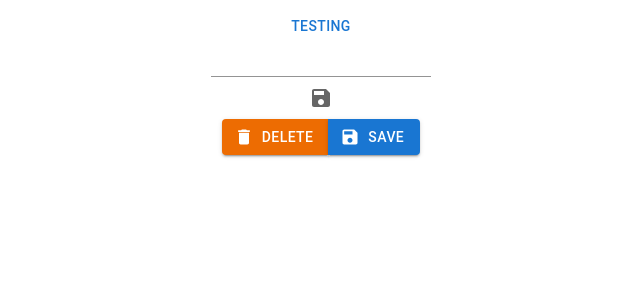
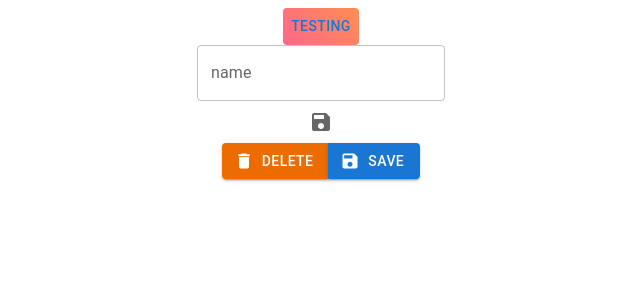
Before and after one commit to samiiskhalil/e-commerence-app, a React (Create React App) app: page / in a window 1280 px wide. Shown: the top 300 px of the page, without its empty margins (319-959 px from the left). Built offline with nearby package versions, Linux system fonts and the light colour scheme.

Commit message:
Mid Night

```diff
--- a/src/App.js
+++ b/src/App.js
@@ -5,18 +5,20 @@ import  {useState}  from 'react'
 import SaveIcon from '@mui/icons-material/Save'
 import DeleteIcon from '@mui/icons-material/Delete'
 import CheckboxIcon from '@mui/material/Checkbox'
-import {makeStyles} from '@mui/styles'
+import {makeStyles,ThemeProvider} from '@mui/styles'
 const useStyles=makeStyles({
   root:{
-    border:0,
+    background:'linear-gradient(45deg,#fe6888,#ff8e53)'
+    ,border:0,
     borderRadius:15,
+    marginBottom:200,
+    padding:'5px,30px',
     color:'white',
-    padding:0,
-    background:'linear-gradient(45deg,#333,#999)'
+    padding:0
   }
 })
 let StyledButton=()=>{
-  let classes=makeStyles()
+  let classes=useStyles()
   return <Button className={classes.root}>testing</Button>
 }
 
@@ -27,7 +29,10 @@ let CheckBox =()=>{
   return(
     <>
     <StyledButton/>
-  <TextField variant='standard' />
+  <TextField
+  label='name'
+   variant='outlined'
+   color='primary' />
     <CheckboxIcon
     checkedIcon={<DeleteIcon/>}
     icon={<SaveIcon/>}
@@ -39,7 +44,7 @@ let CheckBox =()=>{
 }
 const App = () => {
   return (
-
+<ThemeProvider>
     <div className='container'>
     <CheckBox/>
       <ButtonGroup>
@@ -47,7 +52,7 @@ const App = () => {
 
 <Button startIcon={<SaveIcon/>}  variant='contained'  >  Save</Button>
   </ButtonGroup>  </div>
-  )
+</ThemeProvider>)
 }
 
 export default App
```
